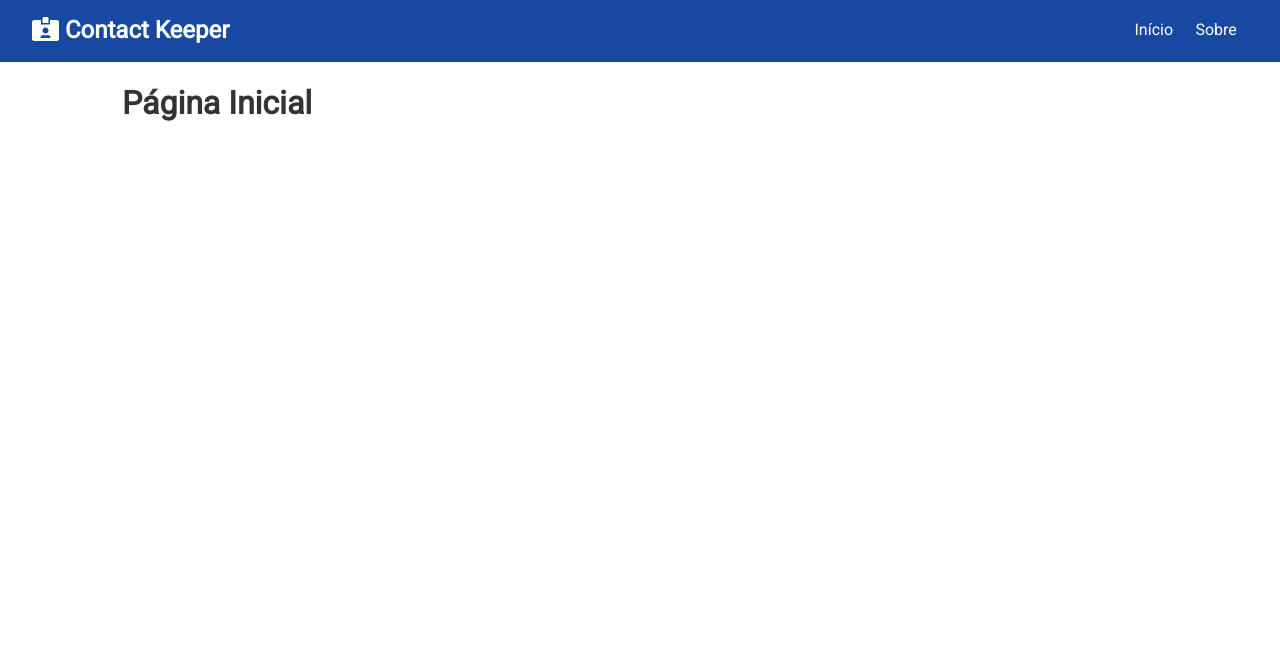
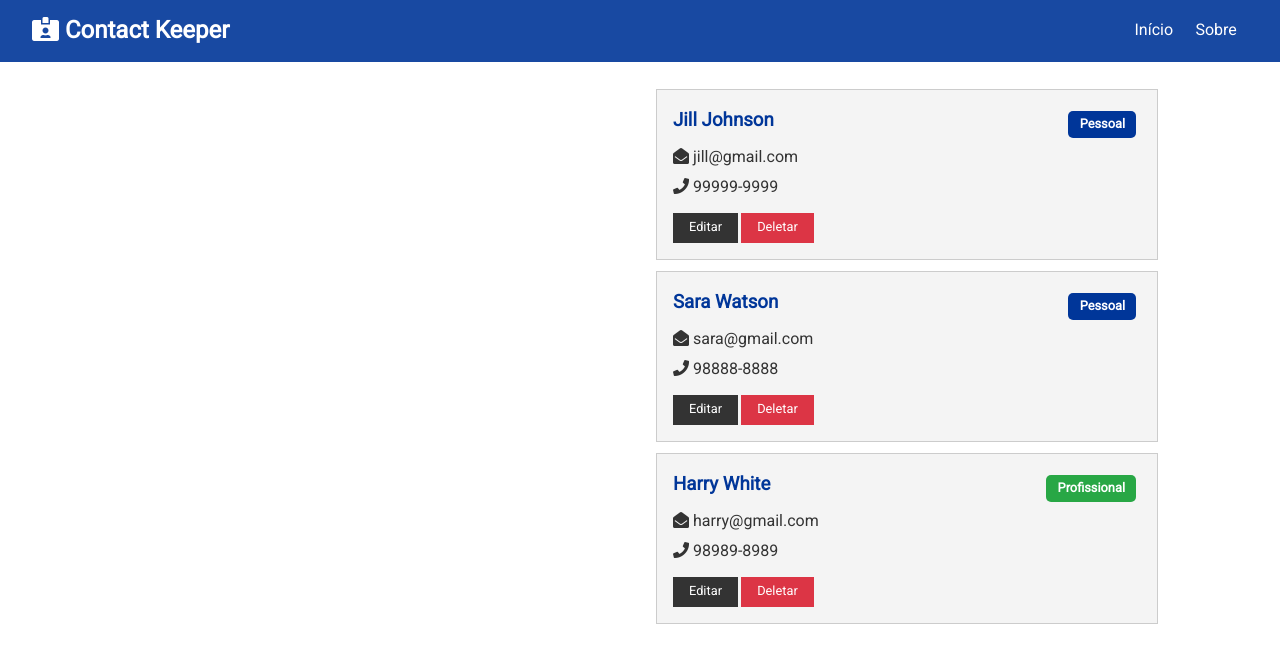
Before and after one commit to gideonfernandes/contact-keeper, a React (Create React App) app in the folder client/: page / in a window 1280 px wide. Shown: the top 646 px of the page. Built offline with nearby package versions, Linux system fonts and the light colour scheme; the HTML template or start-up script is replaced by a standard one.

Commit message:
Add Contacts and ContactItem components

```diff
--- /dev/null
+++ b/client/src/components/contacts/ContactItem.js
@@ -0,0 +1,37 @@
+import React from 'react';
+import PropTypes from 'prop-types';
+
+const ContactItem = ({ contact }) => {
+  const { id, name, email, phone, type } = contact;
+
+  return (
+    <div className="card bg-light">
+      <h3 className="text-primary text-left">
+        {name}
+        <span
+          style={{float: 'right'}}
+          className={'badge ' +
+          (type === 'personal' ? 'badge-primary' : 'badge-success')}
+        >
+          {type
+            .charAt(0)
+            .toUpperCase() +
+            (type === 'personal' ? 'essoal' : 'rofissional')
+          }
+        </span>
+      </h3>
+      <ul className="list">
+        {email && (<li><i className="fas fa-envelope-open" /> {email}</li>)}
+        {phone && (<li><i className="fas fa-phone" /> {phone}</li>)}
+      </ul>
+      <button className="btn btn-dark btn-sm">Editar</button>
+      <button className="btn btn-danger btn-sm">Deletar</button>
+    </div>
+  );
+};
+
+ContactItem.propTypes = {
+  contact: PropTypes.object.isRequired
+};
+
+export default ContactItem;
--- /dev/null
+++ b/client/src/components/contacts/Contacts.js
@@ -0,0 +1,18 @@
+import React, { useContext, Fragment } from 'react';
+import ContactContext from '../../context/contact/contactContext'
+import ContactItem from './ContactItem';
+
+const Contacts = () => {
+  const contactContext = useContext(ContactContext);
+
+  const { contacts } = contactContext;
+  return (
+    <Fragment>
+      {contacts.map(
+        contact => <ContactItem key={contact.id} contact={contact} />
+      )}
+    </Fragment>
+  );
+};
+
+export default Contacts;
--- a/client/src/components/pages/Home.js
+++ b/client/src/components/pages/Home.js
@@ -1,7 +1,15 @@
 import React from 'react';
+import Contacts from '../contacts/Contacts';
 
 const Home = () => {
-  return <h1>Página Inicial</h1>
+  return (
+    <div className="grid-2">
+      <div>{/* ContactForm */}</div>
+      <div>
+        <Contacts />
+      </div>
+    </div>
+  );
 };
 
 export default Home;
```
